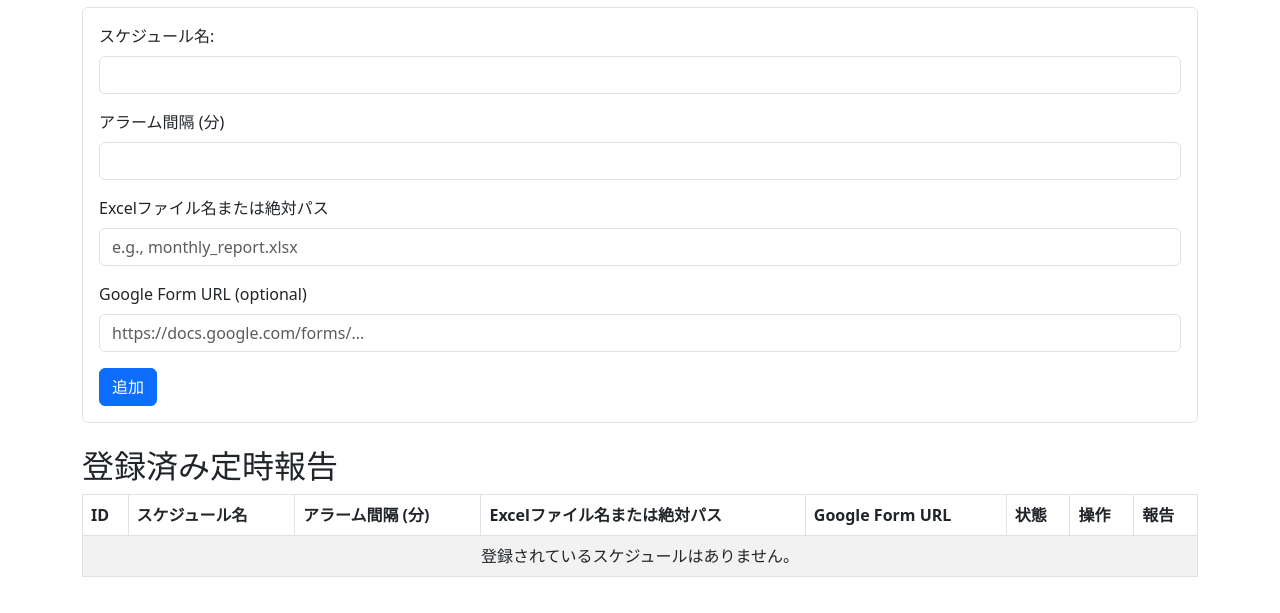
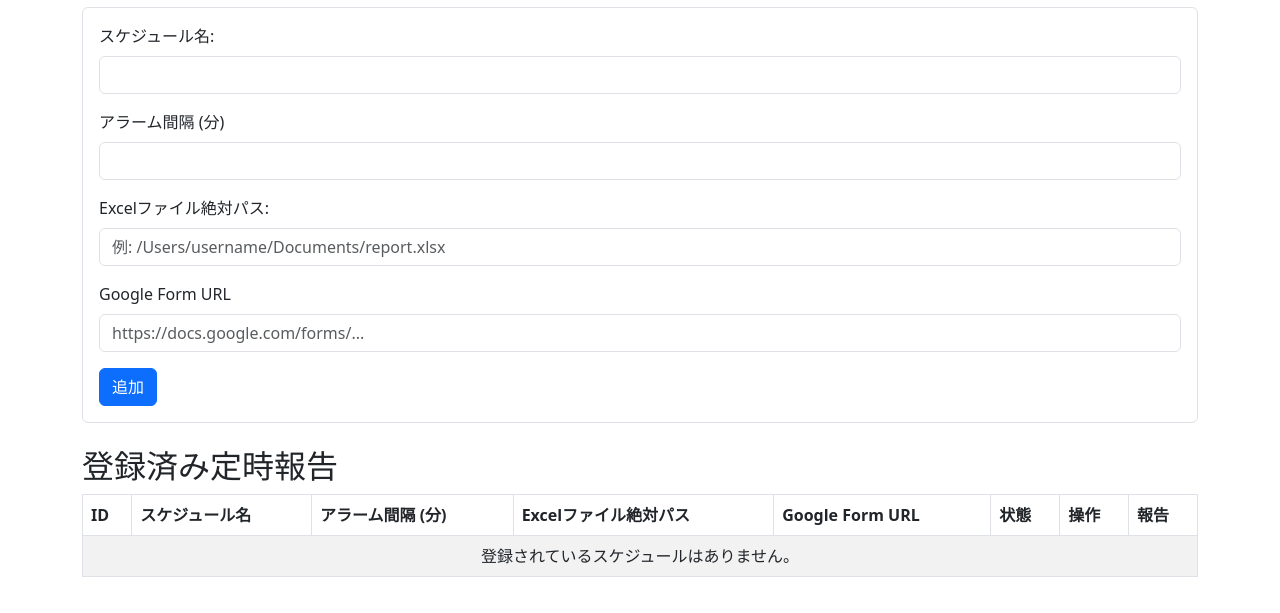
Before and after one commit to Shohei-K-0905/easyreport, a Flask app: page / in a window 1280 px wide. Shown: the part 209-822 px from the top of the page. Run offline with Flask 3, Linux system fonts and the light colour scheme; data that the repository does not hold is empty; parts of the project's set-up code (start-up, migrations or seed data) failed here and were passed over.

Commit message:
feat: Excelファイルの絶対パス指定に対応

```diff
--- a/static/js/main.js
+++ b/static/js/main.js
@@ -150,8 +150,8 @@ document.addEventListener('DOMContentLoaded', function() {
                     document.getElementById('edit-schedule-id').value = schedule.id;
                     document.getElementById('edit-description').value = schedule.description || '';
                     document.getElementById('edit-interval_minutes').value = schedule.interval_minutes || '';
-                    document.getElementById('edit-excel_path').value = schedule.excel_path || '';
-                    document.getElementById('edit-google_form_url').value = schedule.google_form_url || '';
+                    document.getElementById('edit-excel-path').value = schedule.excel_path || ''; // IDを修正
+                    document.getElementById('edit_google_form_url').value = schedule.google_form_url || '';
                     document.getElementById('edit-is_active').checked = schedule.is_active;
                     // Bootstrap 5 のモーダル表示方法
                      const modalElement = document.getElementById('editScheduleModal');
@@ -251,8 +251,8 @@ document.addEventListener('DOMContentLoaded', function() {
         const id = document.getElementById('edit-schedule-id').value;
         const description = document.getElementById('edit-description').value;
         const interval_minutes = parseInt(document.getElementById('edit-interval_minutes').value, 10);
-        const excel_path = document.getElementById('edit-excel_path').value;
-        const google_form_url = document.getElementById('edit-google_form_url').value;
+        const excel_path = document.getElementById('edit-excel-path').value; // IDを修正
+        const google_form_url = document.getElementById('edit_google_form_url').value;
 
         // Basic validation
         if (isNaN(interval_minutes) || interval_minutes <= 0) {
--- a/templates/index.html
+++ b/templates/index.html
@@ -30,11 +30,11 @@
                 <input type="number" class="form-control" id="interval_minutes" name="interval_minutes" min="1" required>
             </div>
             <div class="mb-3">
-                <label for="excel_path" class="form-label">Excelファイル名または絶対パス</label>
-                <input type="text" class="form-control" id="excel_path" name="excel_path" placeholder="e.g., monthly_report.xlsx">
+                <label for="excel_path" class="form-label">Excelファイル絶対パス:</label>
+                <input type="text" class="form-control" id="excel_path" name="excel_path" placeholder="例: /Users/username/Documents/report.xlsx">
             </div>
             <div class="mb-3">
-                <label for="google_form_url" class="form-label">Google Form URL (optional)</label>
+                <label for="google_form_url" class="form-label">Google Form URL</label>
                 <input type="url" class="form-control" id="google_form_url" placeholder="https://docs.google.com/forms/...">
             </div>
             <button type="submit" class="btn btn-primary">追加</button>
@@ -48,7 +48,7 @@
                     <th>ID</th>
                     <th>スケジュール名</th>
                     <th>アラーム間隔 (分)</th>
-                    <th>Excelファイル名または絶対パス</th>
+                    <th>Excelファイル絶対パス</th>
                     <th>Google Form URL</th>
                     <th>状態</th>
                     <th>操作</th>
@@ -84,12 +84,12 @@
                             <input type="number" class="form-control" id="edit-interval_minutes" min="1" required>
                         </div>
                         <div class="mb-3">
-                            <label for="edit_excel_path" class="form-label">Excel Filename (optional, in Base Path)</label>
-                            <input type="text" class="form-control" id="edit_excel_path" name="excel_path" placeholder="e.g., weekly_data.xlsx">
+                            <label for="edit-excel-path" class="form-label">Excelファイル絶対パス:</label>
+                            <input type="text" class="form-control" id="edit-excel-path" name="excel_path" placeholder="例: /Users/username/Documents/report.xlsx">
                         </div>
                         <div class="mb-3">
-                            <label for="edit_google_form_url" class="form-label">Google Form URL (optional)</label>
-                            <input type="url" class="form-control" id="edit_google_form_url" placeholder="https://docs.google.com/forms/...">
+                            <label for="edit-google_form_url" class="form-label">Google Form URL</label>
+                            <input type="url" class="form-control" id="edit-google_form_url" placeholder="https://docs.google.com/forms/...">
                         </div>
                     </form>
                 </div>
```
Also changed, not shown: src/jobs.py (+14 -10 lines).
